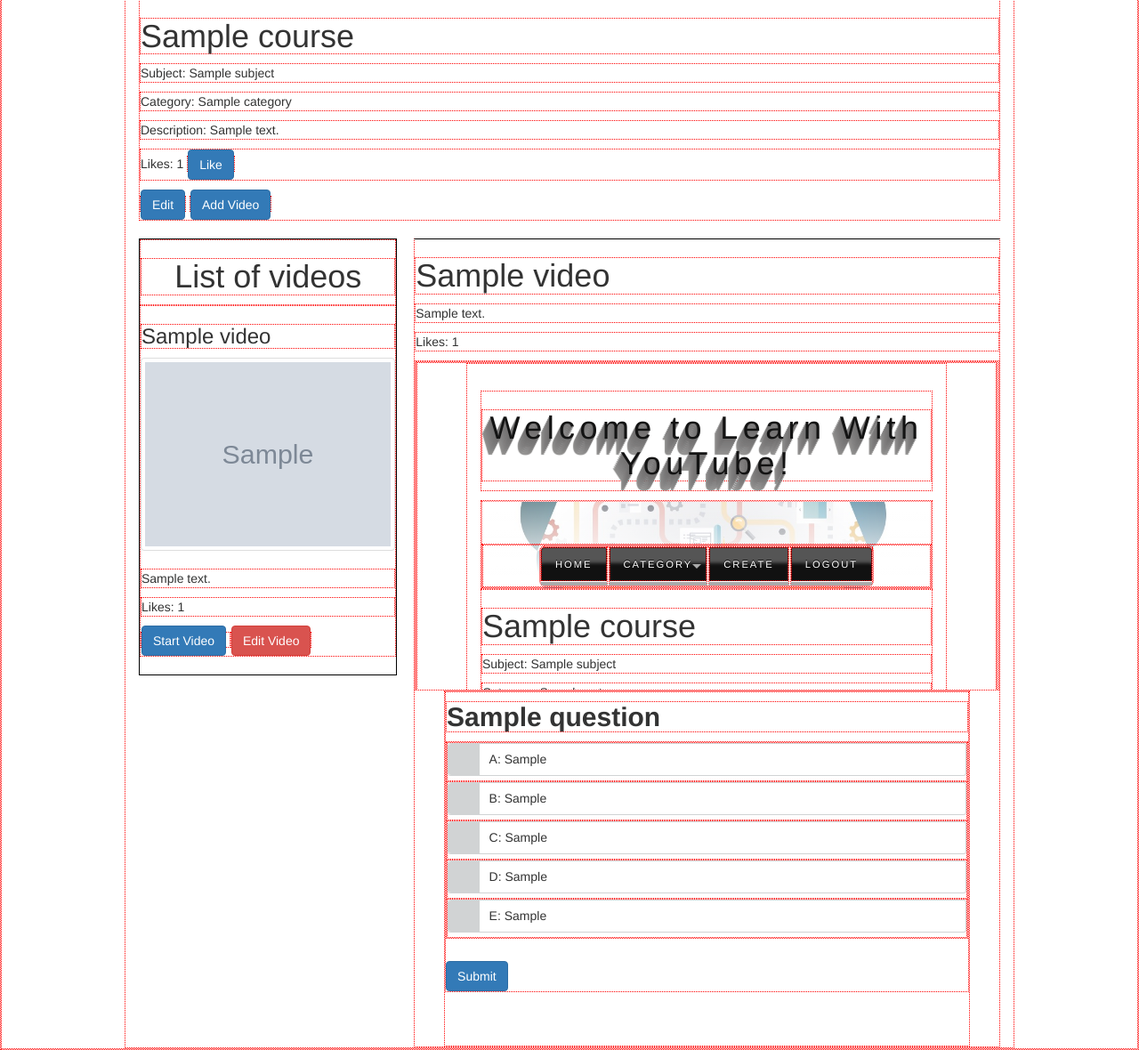
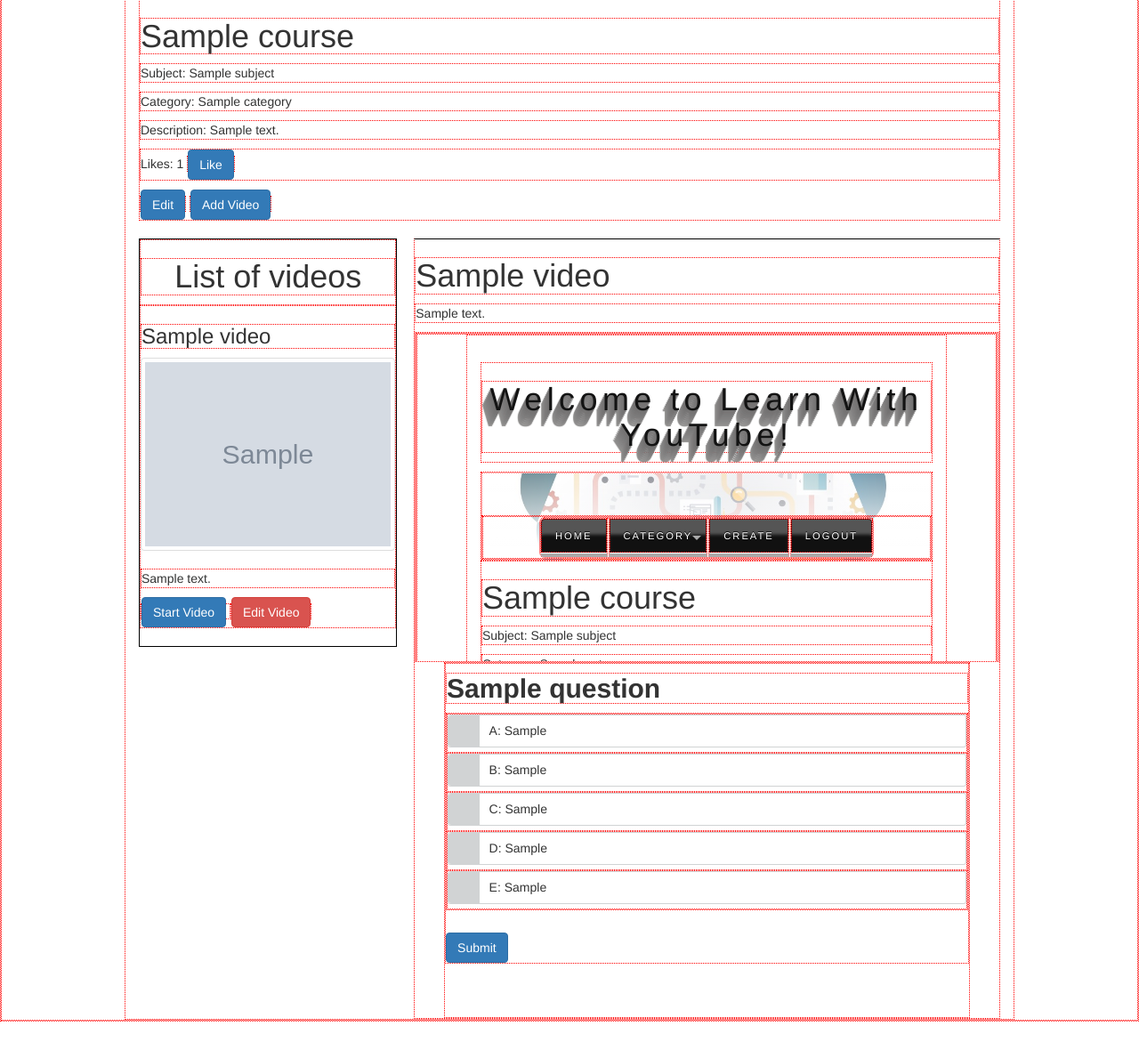
Before and after one commit to hchoi84/YouCourse, a Django app: template apps/video_app/templates/video_app/read.html in a window 1280 px wide. Shown: the part 218-1398 px from the top of the page at 89% size. After the commit the page ends 1366 px from the top, so only its background shows below. Run offline with Django 3.2, Linux system fonts and the light colour scheme; the template is opened without the code that fills it: most values are stand-ins (such as "Sample title", 1, 10 or a date in 2020); grey boxes marked "Sample" are stand-in pictures; some libraries are stand-ins or nearby versions.

Commit message:
removed video like functionality from frontend

```diff
--- a/apps/video_app/templates/video_app/read.html
+++ b/apps/video_app/templates/video_app/read.html
@@ -49,7 +49,11 @@
             <p>Subject: {{ course.subject.name }}</p>
             <p>Category: {{ course.category.name }}</p>
             <p>Description: {{ course.description }}</p>
-            <p>Likes: {{ course.likes.all|length }} <a href="/course/{{ course.id }}/like_course"><button type="button" class="btn btn-primary">Like</button></a></p>
+            {% if course_liked %}
+                <p>Likes: {{ course.likes.all|length }} <a href="/course/{{ course.id }}/unlike_course"><button type="button" class="btn btn-danger">Unlike</button></a></p>
+            {% else %}
+                <p>Likes: {{ course.likes.all|length }} <a href="/course/{{ course.id }}/like_course"><button type="button" class="btn btn-primary">Like</button></a></p>
+            {% endif %}
             {% if author %}
                 <a href="/course/{{ course.id }}/edit_course_form"><button type="button" class="btn btn-primary">Edit</button></a>
                 <a href="/course/{{ course.id }}/video/create_video_form"><button type="button" class="btn btn-primary">Add Video</button></a>
@@ -69,7 +73,6 @@
                 <h3>{{ video.title }}</h3>
                 <img class="thumbnail" src="{{ video.thumbnail }}" alt="video thumbnail">
                 <p>{{ video.description }}</p>
-                <p>Likes: {{ video.likes|length }}</p>
                 <a href="/course/{{ course.id }}/video/{{ video.id }}">
                     <button type="button" class="btn btn-primary">Start Video</button>
                 </a>
@@ -89,7 +92,6 @@
             <h1>{{ video.title }}</h1>
             {% endif %}
             <p>{{ video.description }}</p>
-            <p>Likes: {{ video.likes|length }}</p>
             <div class="embed-responsive embed-responsive-16by9">
                 <iframe class="embed-responsive-item" src="{{ video.url }}" allowfullscreen></iframe>
             </div>
--- a/apps/video_app/views.py
+++ b/apps/video_app/views.py
@@ -28,7 +28,6 @@ def read_video(request, course_id, video_id):
     quiz_passed = False
     course_passed = False
     author = False
-    video_liked = False
     course_liked = False
     users_passed = Video.objects.get(id=video_id).users_completed.all()
     if 'user_id' in request.session:
@@ -53,10 +52,6 @@ def read_video(request, course_id, video_id):
         if total != 0:
             if correct == total:
                 course_passed = True
-        users_liked = Video.objects.get(id=video_id).likes.all()
-        for user in users_liked:
-            if user.id == request.session['user_id']:
-                video_liked = True
         users_liked = Course.objects.get(id=course_id).likes.all()
         for user in users_liked:
             if user.id == request.session['user_id']:
@@ -69,7 +64,6 @@ def read_video(request, course_id, video_id):
         'category': Category.objects.all(),
         'quiz_passed': quiz_passed,
         'course_passed': course_passed,
-        'video_liked': video_liked,
         'course_liked': course_liked,
     }
     return render(request, "video_app/read.html", context)
```
Also changed, not shown: apps/course_app/templates/course_app/read.html (+5 -2 lines).
